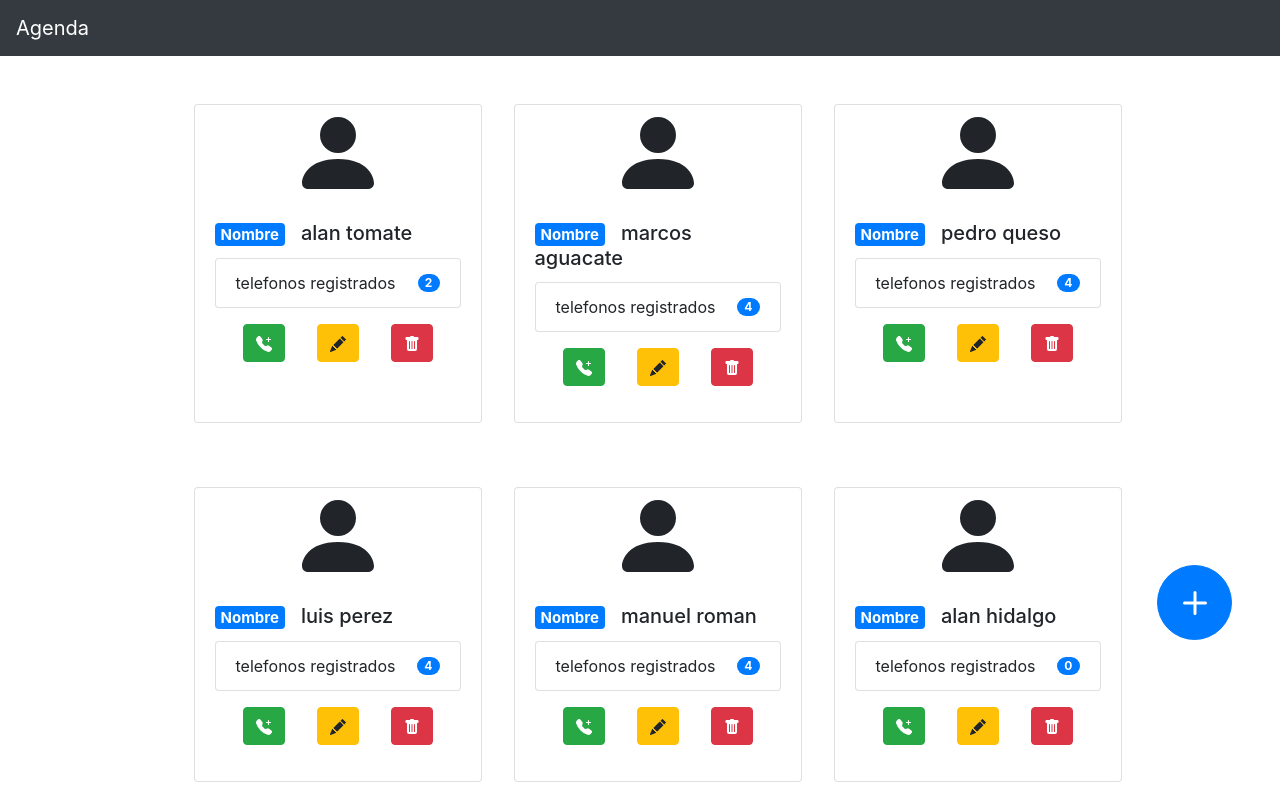
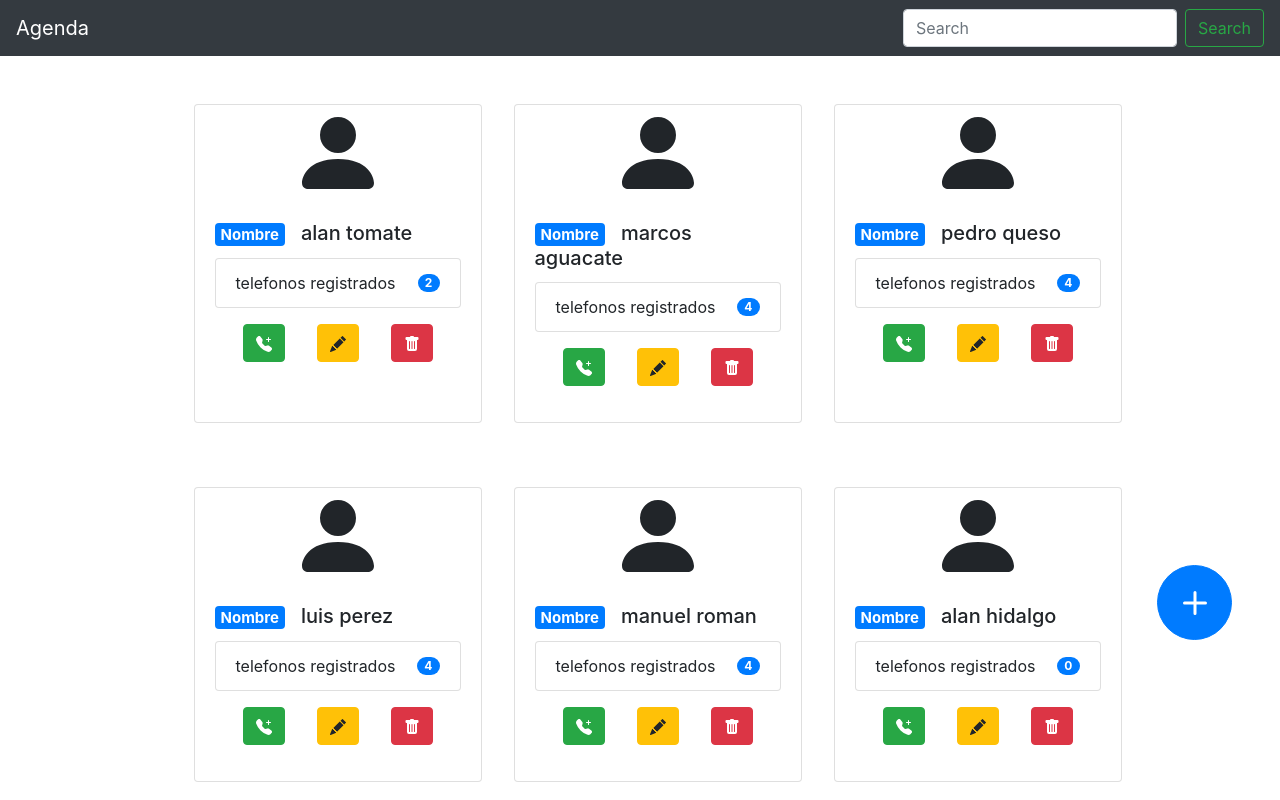
Before and after one commit to AlanHidal/crud-agenda, an Angular app: page /home in a window 1280 px wide. Built offline with nearby package versions, Linux system fonts and the light colour scheme.

Commit message:
fixed navbar estructura html

```diff
--- a/src/app/componetes/mix/header/header.component.html
+++ b/src/app/componetes/mix/header/header.component.html
@@ -1,7 +1,9 @@
 <nav class="navbar navbar-dark bg-dark">
     <a class="navbar-brand">Agenda</a>
 
-    <!-- <input class="form-control mr-sm-2" type="search" placeholder="Search" aria-label="Search">
-    <button class="btn btn-outline-success my-2 my-sm-0" type="submit">Search</button> -->
+    <div class="form-inline my-2 my-lg-0">
+        <input class="form-control mr-sm-2" type="search" placeholder="Search" aria-label="Search">
+        <button class="btn btn-outline-success my-2 my-sm-0" type="submit">Search</button>
+    </div>
 
 </nav>
```
